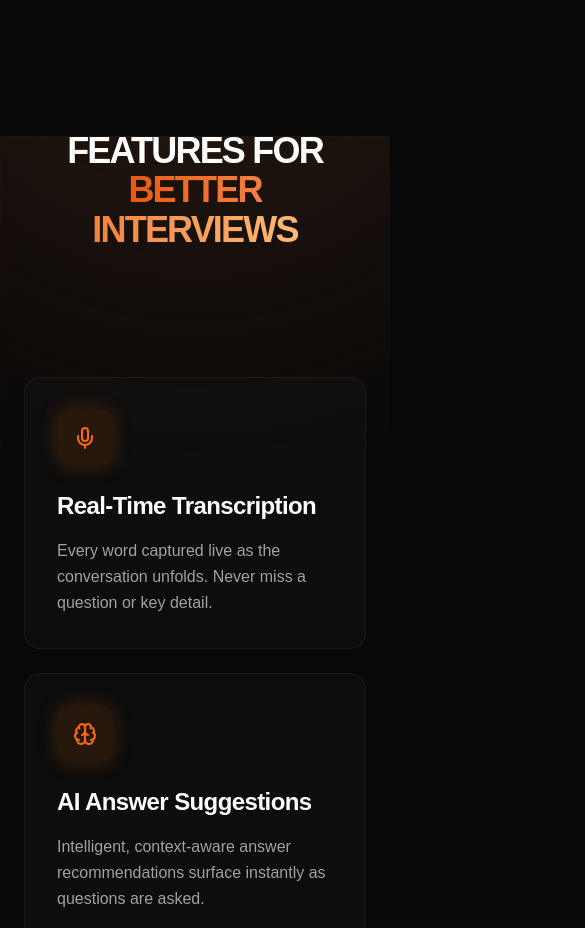
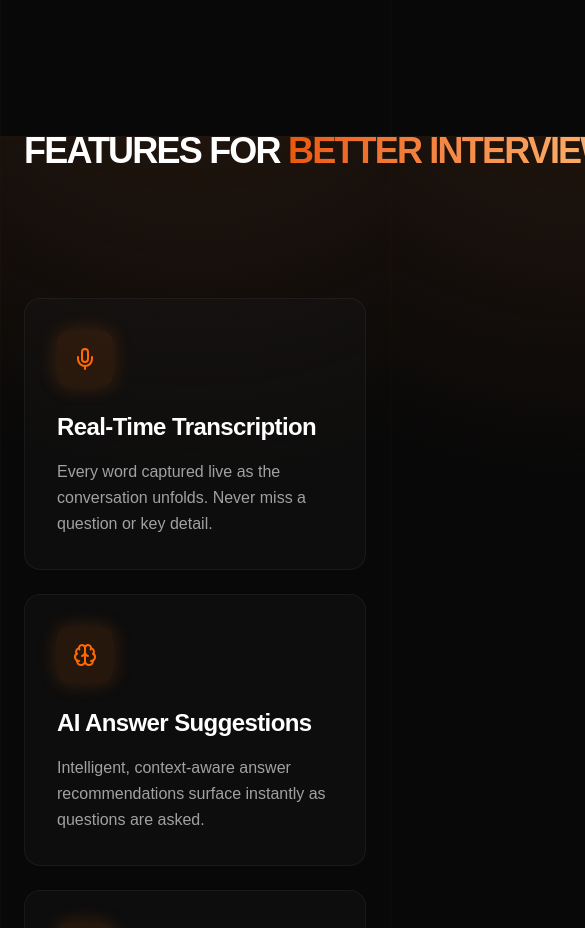
Before and after one commit to avinash967/interview-smart, a Next.js app: page / in a window 390 px wide. Shown: the part 3240-4168 px from the top of the page, 585 px wide, since content can reach past the window. Built offline with nearby package versions, Linux system fonts and the light colour scheme.

Commit message:
Force Features heading to render on a single line

```diff
--- a/src/components/Features.tsx
+++ b/src/components/Features.tsx
@@ -43,7 +43,7 @@ export default function Features() {
         <section id="features" className="w-full bg-transparent py-40 px-6 md:px-12 relative flex flex-col items-center">
             <div className="max-w-[1200px] w-full mx-auto">
                 <div className="flex flex-col items-center text-center mb-24 w-full overflow-visible">
-                    <h2 className="text-4xl md:text-6xl font-black tracking-tighter mb-8 max-w-5xl leading-[1.1] text-center text-white uppercase">
+                    <h2 className="text-4xl md:text-6xl font-black tracking-tighter mb-8 w-full leading-[1.1] text-center text-white uppercase whitespace-nowrap overflow-visible">
                         Features for <span className="text-transparent bg-clip-text bg-gradient-to-r from-[#ea580c] to-[#fdba74]">better interviews</span>
                     </h2>
                 </div>
```
